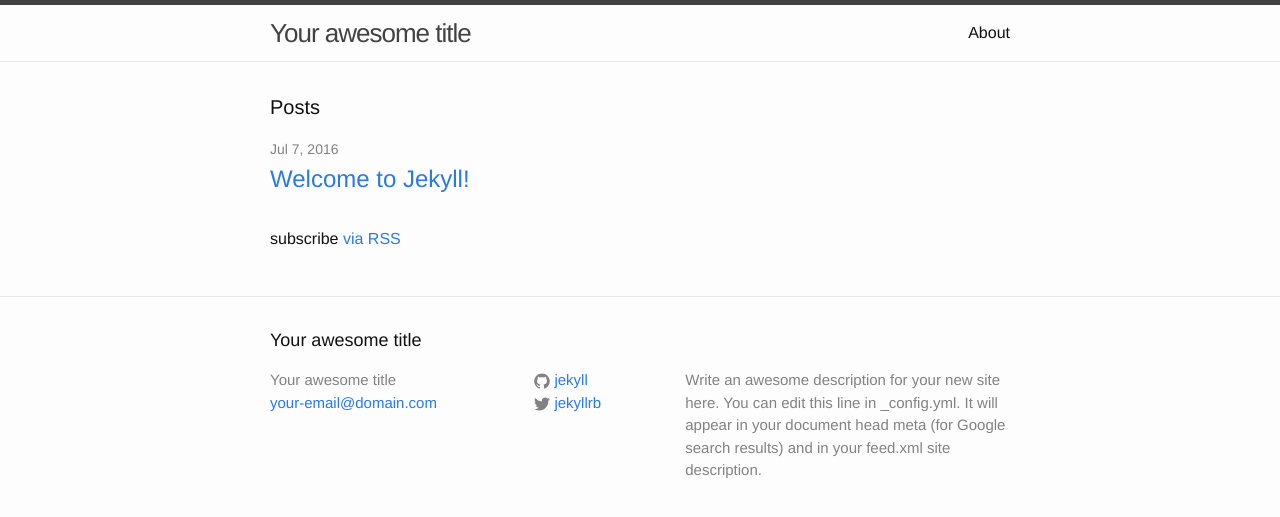
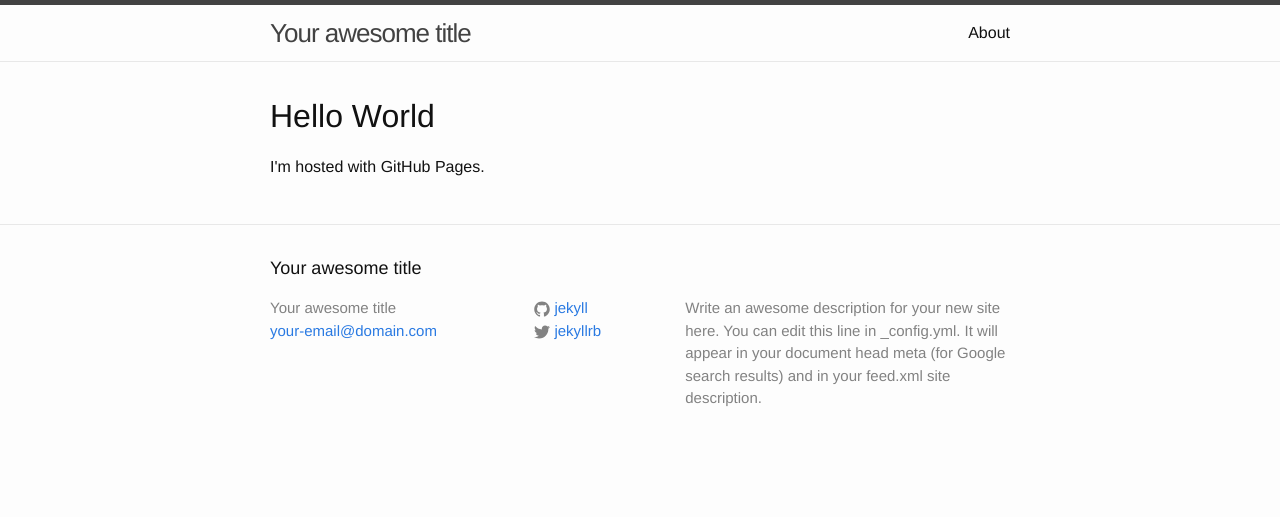
Before and after one commit to Johnleefd/johnleefd2011.github.io, a Jekyll site: the page built from index.html, in a window 1280 px wide. Shown: the top 517 px of the page. Built offline with Jekyll 4.4.1, drawn with Linux system fonts in a browser that asks for light colours.

Commit message:
Update index.html

```diff
--- a/index.html
+++ b/index.html
@@ -1,28 +1,10 @@
 ---
 layout: default
 ---
-<!Document html>
+<!DOCTYPE html>
 <html>
-  <head></head>
-  <body>
-    <div class="home">
-
-      <h1 class="page-heading">Posts</h1>
-
-      <ul class="post-list">
-        {% for post in site.posts %}
-          <li>
-            <span class="post-meta">{{ post.date | date: "%b %-d, %Y" }}</span>
-
-            <h2>
-              <a class="post-link" href="{{ post.url | prepend: site.baseurl }}">{{ post.title }}</a>
-            </h2>
-          </li>
-        {% endfor %}
-      </ul>
-
-      <p class="rss-subscribe">subscribe <a href="{{ "/feed.xml" | prepend: site.baseurl }}">via RSS</a></p>
-
-    </div>
+<body>
+<h1>Hello World</h1>
+<p>I'm hosted with GitHub Pages.</p>
 </body>
 </html>
```
